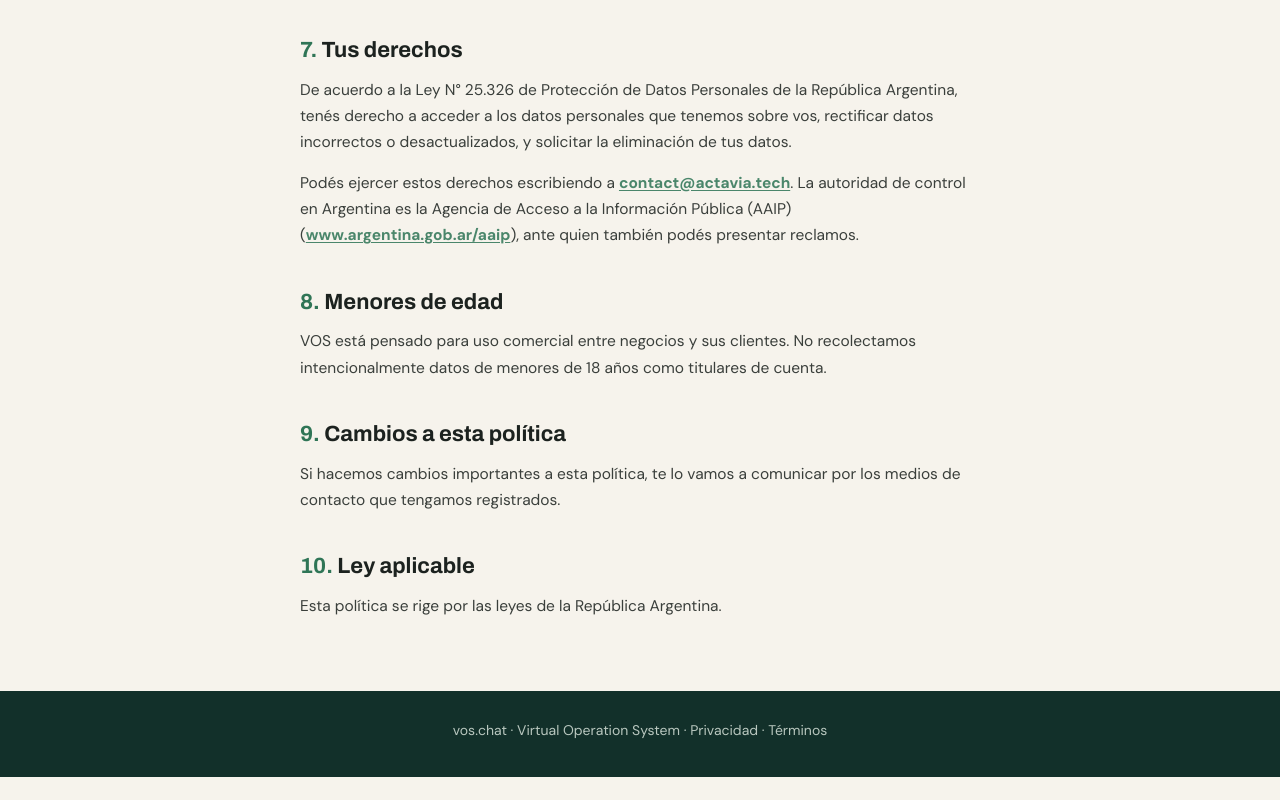
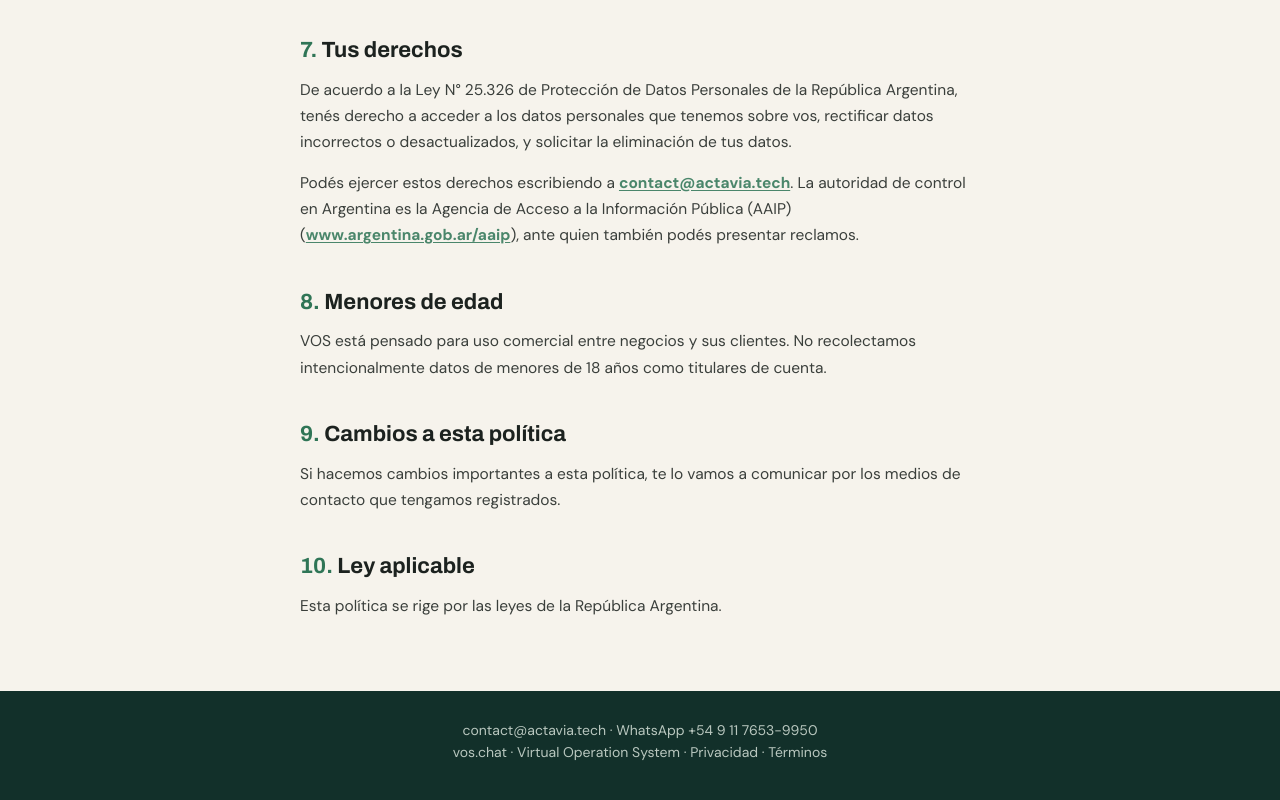
Before and after one commit to luisbanasco-hub/vos-web, a plain HTML site: page privacidad.html in a window 1280 px wide. Shown: the part 2283-3083 px from the top of the page. Before the commit the page ends 3060 px from the top, so only its background shows below. Drawn offline with Linux system fonts and the light colour scheme.

Commit message:
Pie de privacidad y términos: contact@actavia.tech y WhatsApp +54 9 11 7653-9950
Co-Authored-By: Claude Opus 5.5 <noreply@anthropic.com>
Claude-Session: https://claude.ai/code/session_01HUw1eiFuQJkXsA9tgfUdpd

```diff
--- a/privacidad.html
+++ b/privacidad.html
@@ -150,7 +150,7 @@
 </div>
 
 <!-- ============ FOOTER ============ -->
-<div class="foot">vos.chat · Virtual Operation System · <a href="privacidad.html">Privacidad</a> · <a href="terminos.html">Términos</a></div>
+<div class="foot"><a href="mailto:contact@actavia.tech">contact@actavia.tech</a> · WhatsApp <a href="https://wa.me/5491176539950">+54 9 11 7653-9950</a><br>vos.chat · Virtual Operation System · <a href="privacidad.html">Privacidad</a> · <a href="terminos.html">Términos</a></div>
 
 <a class="wa-float" href="https://wa.me/5491176539950?text=Hola%2C%20quiero%20saber%20m%C3%A1s%20sobre%20vos%20para%20mi%20desarrolladora." target="_blank" rel="noopener" aria-label="Escribinos por WhatsApp" title="Escribinos por WhatsApp"><svg viewBox="0 0 32 32" width="30" height="30" aria-hidden="true"><path fill="#fff" d="M16.04 3C9.4 3 4 8.38 4 15.01c0 2.12.56 4.19 1.61 6.01L4 29l8.17-1.58A12.02 12.02 0 0 0 16.04 27C22.68 27 28 21.63 28 15.01S22.68 3 16.04 3zm0 21.86c-1.84 0-3.64-.5-5.21-1.43l-.37-.22-4.85.94.97-4.71-.24-.39a9.830 9.830 0 0 1-1.52-5.04c0-5.45 4.44-9.88 9.9-9.88 5.450 0 9.86 4.43 9.86 9.88 0 5.44-4.41 9.85-9.86 9.85zm5.43-7.38c-.3-.15-1.77-.87-2.04-.97-.27-.1-.47-.15-.67.15-.2.3-.77.97-.94 1.17-.17.2-.35.22-.65.07-.3-.15-1.26-.46-2.4-1.48-.89-.79-1.49-1.77-1.66-2.07-.17-.3-.02-.46.13-.61.13-.13.3-.35.45-.52.15-.17.2-.3.3-.5.1-.2.05-.37-.02-.52-.07-.15-.67-1.62-.92-2.22-.24-.58-.49-.5-.67-.51h-.57c-.2 0-.52.07-.79.37-.27.3-1.04 1.02-1.04 2.48 0 1.46 1.070 2.88 1.21 3.08.15.2 2.1 3.2 5.08 4.49.71.31 1.27.49 1.7.63.71.23 1.36.2 1.88.12.57-.09 1.77-.72 2.02-1.42.25-.7.25-1.3.17-1.42-.07-.12-.27-.2-.57-.35z"/></svg></a>
 </body>
```
Also changed, not shown: terminos.html (+1 -1 lines).
